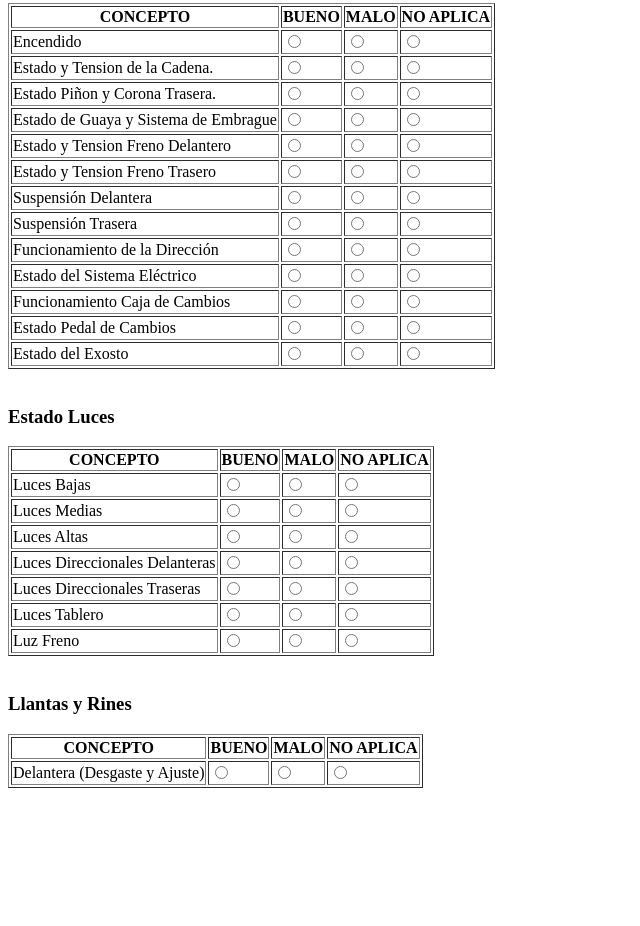
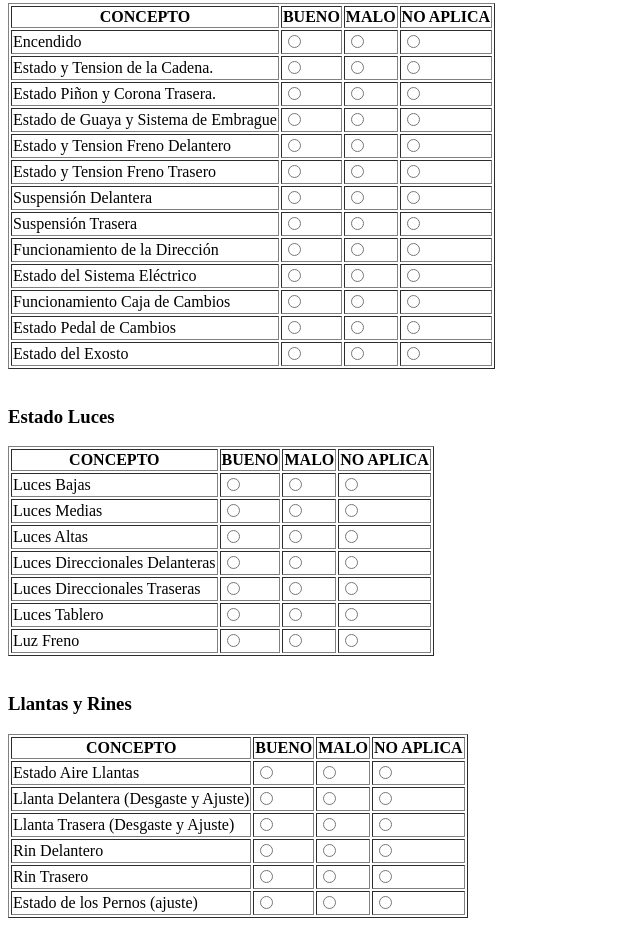
Before and after one commit to MarlonProgramame/form_nuru_motos, a plain HTML site: page index.html in a window 1280 px wide. Shown: the part 1751-2677 px from the top of the page, without its empty margins (0-640 px from the left). Before the commit the page ends 2547 px from the top, so only its background shows below. Drawn offline with Linux system fonts and the light colour scheme.

Commit message:
Update index.html

```diff
--- a/index.html
+++ b/index.html
@@ -421,10 +421,46 @@
                             <th>NO APLICA</th>
                         </tr>
                         <tr>
-                            <td><label>Delantera (Desgaste y Ajuste)</label></td>
+                            <!--Fila Aire Llantas.-->
+                            <td><label>Estado Aire Llantas</label></td>
+                            <td><input type="radio" id="estado_aire_llantas_bueno" value="bueno" name="estado_aire_llantas" required></td>
+                            <td><input type="radio" id="estado_aire_llantas_malo" value="malo" name="estado_aire_llantas" required></td>
+                            <td><input type="radio" id="estado_aire_llantas_no_aplica" value="no_aplica" name="estado_aire_llantas" required></td>
+                        </tr>
+                        <tr>
+                            <!--Fila Llanta Delantera(Desgaste y Ajuste).-->
+                            <td><label>Llanta Delantera (Desgaste y Ajuste)</label></td>
                             <td><input type="radio" id="estado_llanta_del_bueno" value="bueno" name="estado_llantas_del" required></td>
                             <td><input type="radio" id="estado_llanta_del_malo" value="malo" name="estado_llantas_del" required></td>
                             <td><input type="radio" id="estado_llanta_del_no_aplica" value="no_aplica" name="estado_llantas_del" required></td>
+                        </tr>
+                        <tr>
+                            <!--Fila Llanta Trasera Derecha (Desgaste y Ajuste).-->
+                            <td><label>Llanta Trasera (Desgaste y Ajuste)</label></td>
+                            <td><input type="radio" id="estado_llanta_del_bueno" value="bueno" name="estado_llantas_del" required></td>
+                            <td><input type="radio" id="estado_llanta_del_malo" value="malo" name="estado_llantas_del" required></td>
+                            <td><input type="radio" id="estado_llanta_del_no_aplica" value="no_aplica" name="estado_llantas_del" required></td>
+                        </tr>
+                        <tr>
+                            <!--Fila Estado Rin Delantero.-->
+                            <td><label>Rin Delantero</label></td>
+                            <td><input type="radio" id="estado_rin_delantero_bueno" value="bueno" name="estado_rin_delantero" required></td>
+                            <td><input type="radio" id="estado_rin_delantero_malo" value="malo" name="estado_rin_delantero" required></td>
+                            <td><input type="radio" id="estado_rin_delantero_no_aplica" value="no_aplica" name="estado_rin_delantero" required></td>
+                        </tr>
+                        <tr>
+                            <!--Fila Estado Rin Trasero.-->
+                            <td><label>Rin Trasero</label></td>
+                            <td><input type="radio" id="estado_rin_trasero_bueno" value="bueno" name="estado_rin_trasero" required></td>
+                            <td><input type="radio" id="estado_rin_trasero_malo" value="malo" name="estado_rin_trasero" required></td>
+                            <td><input type="radio" id="estado_rin_trasero_no_aplica" value="no_aplica" name="estado_rin_trasero" required></td>
+                        </tr>
+                        <tr>
+                            <!--Fila Estado de los Pernos.-->
+                            <td><label>Estado de los Pernos (ajuste)</label></td>
+                            <td><input type="radio" id="estado_pernos_bueno" value="bueno" name="estado_pernos" required></td>
+                            <td><input type="radio" id="estado_pernos_malo" value="malo" name="estado_pernos" required></td>
+                            <td><input type="radio" id="estado_pernos_no_aplica" value="no_aplica" name="estado_pernos" required></td>
                         </tr>
                     </table>
                 </section>
```
